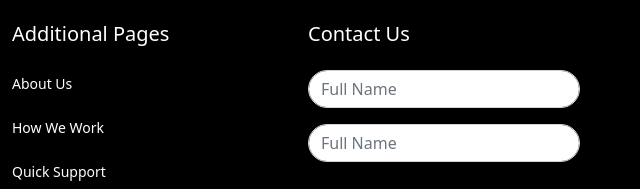
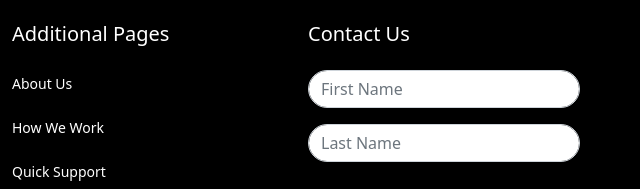
Before and after one commit to sourav-bytes/FinancialAnalysis, a plain HTML site: page index.html in a window 1280 px wide. Shown: the part 4419-4608 px from the top of the page, 640-1280 px from the left. Drawn offline with Linux system fonts and the light colour scheme.

Commit message:
Update index.html

```diff
--- a/index.html
+++ b/index.html
@@ -275,10 +275,10 @@
                 <div class="col-12 col-md-3 col-lg-3 pb-5">
                     <h5 class="pb-3">contact us</h5>
                     <div class="col mb-3">
-                        <input type="text" class="form-control rounded-pill" placeholder="Full Name" aria-label="First name">
+                        <input type="text" class="form-control rounded-pill" placeholder="First Name" aria-label="First name">
                     </div>
                     <div class="col">
-                        <input type="text" class="form-control rounded-pill" placeholder="Full Name" aria-label="First name">
+                        <input type="text" class="form-control rounded-pill" placeholder="Last Name" aria-label="First name">
                     </div>
 
                     <div class="mb-3 message">
```
